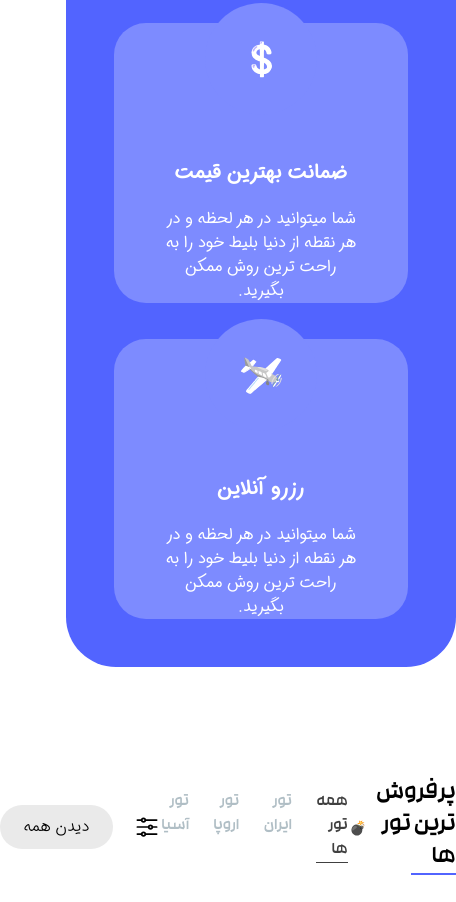
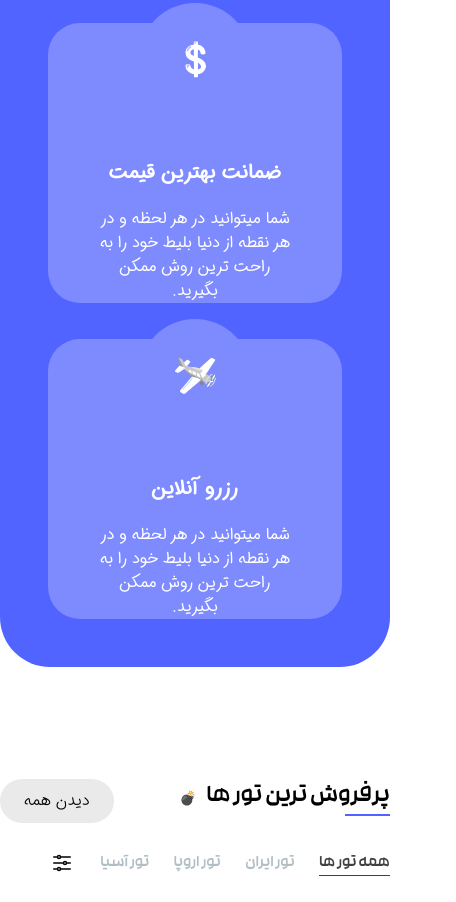
Before and after one commit to awmiri/ticket-web, a website: page public/htmls/index.html in a window 390 px wide. Shown: the part 3240-4142 px from the top of the page, 456 px wide, since content can reach past the window. After the commit the page ends 4116 px from the top, so only its background shows below. Drawn offline with Linux system fonts and the light colour scheme; files whose address does not match are found by name.

Commit message:
responsive best sell header section

```diff
--- a/public/htmls/index.html
+++ b/public/htmls/index.html
@@ -450,14 +450,15 @@
          <!-----------------------best sell tour ------------------------------>
          <section class="best-sell mt-28">
             <div class="container">
-                <div class="flex items-center justify-between">
+                <!-------------best sell header--------->
+                <div class="flex items-start md:items-center justify-between h-fit">
                     <!-- best sell section title & select box -->
-                     <div class="flex gap-7 items-center">
-                        <span class="underline-custom flex items-center font-RokhBold text-2xl md:text-3xl">پرفروش ترین تور ها
+                     <div class="flex gap-7  flex-col md:flex-row relative">
+                        <span class="underline-custom flex items-center font-RokhBold text-nowrap text-2xl md:text-3xl">پرفروش ترین تور ها
                             <img src="../imge/svg/bomb - emoji_u1f4a3.svg" alt="">
                         </span>
                         <!-- best sell select box -->
-                        <ul class="flex gap-6 font-RokhBold">
+                        <ul class="flex gap-6 font-RokhBold items-end md:items-center absolute md:relative bottom-[-60px] md:bottom-0 left-0 right-0 text-nowrap ">
                             <a href="" class="best-sell--item select-tour_best-sell">
                                 <li class="">همه تور ها</li>
                             </a>
@@ -470,12 +471,16 @@
                             <a href="" class="best-sell--item">
                                 <li class="">تور آسیا</li>
                             </a>
+                            <a href="" class="">
+                                <svg class="w-7 h-6 inline md:hidden">
+                                    <use href="#filter"></use>
+                                </svg>
+                            </a>
                         </ul>
                      </div>
-
                     <!-- best sell section btn -->
-                     <div class="flex items-center gap-5 h-[49px]">
-                         <svg class="w-7 h6">
+                     <div class="flex items-center  md:gap-5">
+                         <svg class="w-7 h6 hidden md:block">
                             <use href="#filter"></use>
                         </svg>
                          <a class="px-6 py-2.5 bg-gray rounded-3xl font-IranLight text-nowrap text-base md:cursor-pointer">دیدن همه</a>
```
Also changed, not shown: public/style/output.css.
